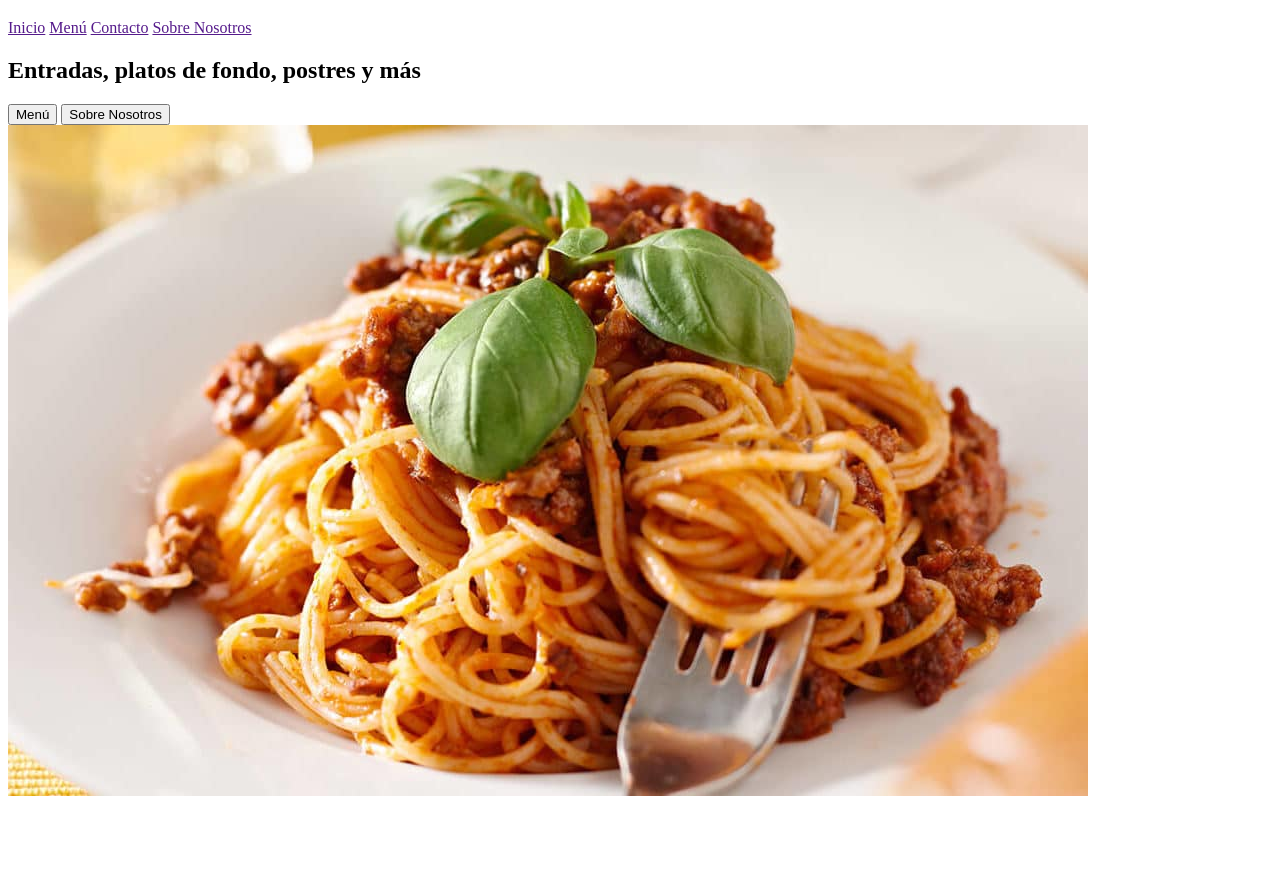
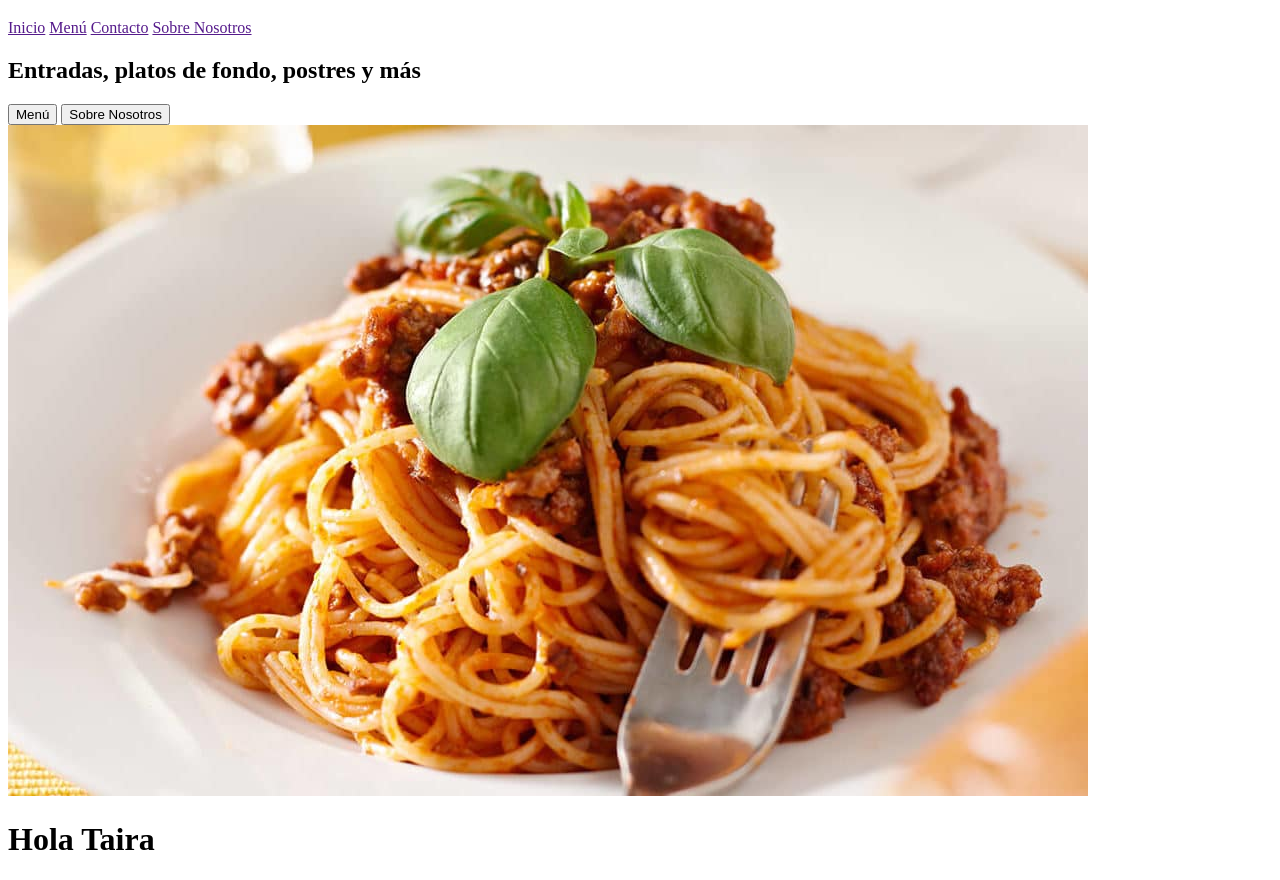
Before and after one commit to DonOrtegaa/TrabajoIII, a website: page index.html in a window 1280 px wide. Shown: the part 61-941 px from the top of the page. Before the commit the page ends 869 px from the top, so only its background shows below. Drawn offline with Linux system fonts and the light colour scheme.

Commit message:
Update index.html

```diff
--- a/index.html
+++ b/index.html
@@ -19,5 +19,7 @@
     <br>
     <img src="img/espagueti.jpg" alt="">
 
+    <h1>Hola Taira</h1>
+
 </body>
 </html>
```
